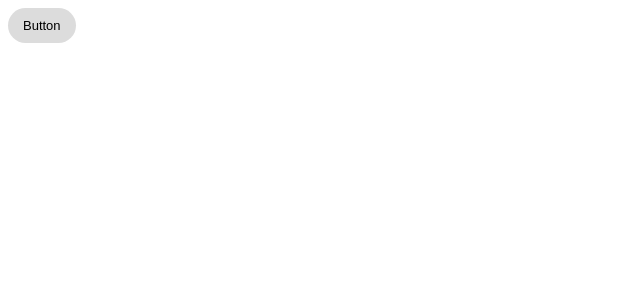
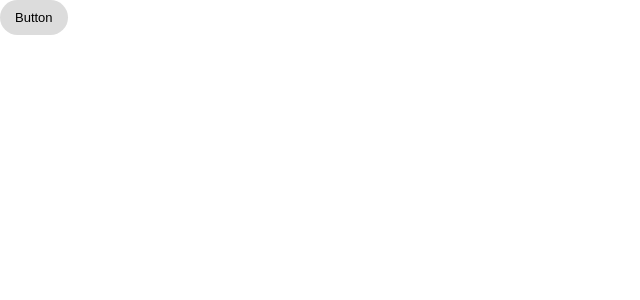
Before and after one commit to diebraga/ignite_shop_2022, a Next.js app: page / in a window 1280 px wide. Shown: the top 300 px of the page, without its empty margins (0-640 px from the left). Built offline with nearby package versions, Linux system fonts and the light colour scheme.

Commit message:
added global styles

```diff
--- a/src/pages/_app.tsx
+++ b/src/pages/_app.tsx
@@ -1,6 +1,8 @@
 import type { AppProps } from "next/app";
+import { globalStyles } from "../styles/global";
 
 function MyApp({ Component, pageProps }: AppProps) {
+  globalStyles();
   return <Component {...pageProps} />;
 }
 
--- /dev/null
+++ b/src/pages/_document.tsx
@@ -0,0 +1,19 @@
+import React from 'react';
+import NextDocument, { Html, Head, Main, NextScript } from 'next/document';
+import { getCssText } from '../styles';
+
+export default class Document extends NextDocument {
+  render() {
+    return (
+      <Html lang="en">
+        <Head>
+          <style id="stitches" dangerouslySetInnerHTML={{ __html: getCssText() }} />
+        </Head>
+        <body>
+          <Main />
+          <NextScript />
+        </body>
+      </Html>
+    );
+  }
+}
--- /dev/null
+++ b/src/styles/global.ts
@@ -0,0 +1,15 @@
+import { globalCss } from ".";
+
+const globalStyles = globalCss({
+  "*": {
+    margin: 0,
+    padding: 0,
+  },
+
+  "body, input, textarea, button": {
+    fontFamily: "sans-serif",
+    fontWeight: 400,
+  },
+});
+
+export { globalStyles };
```
